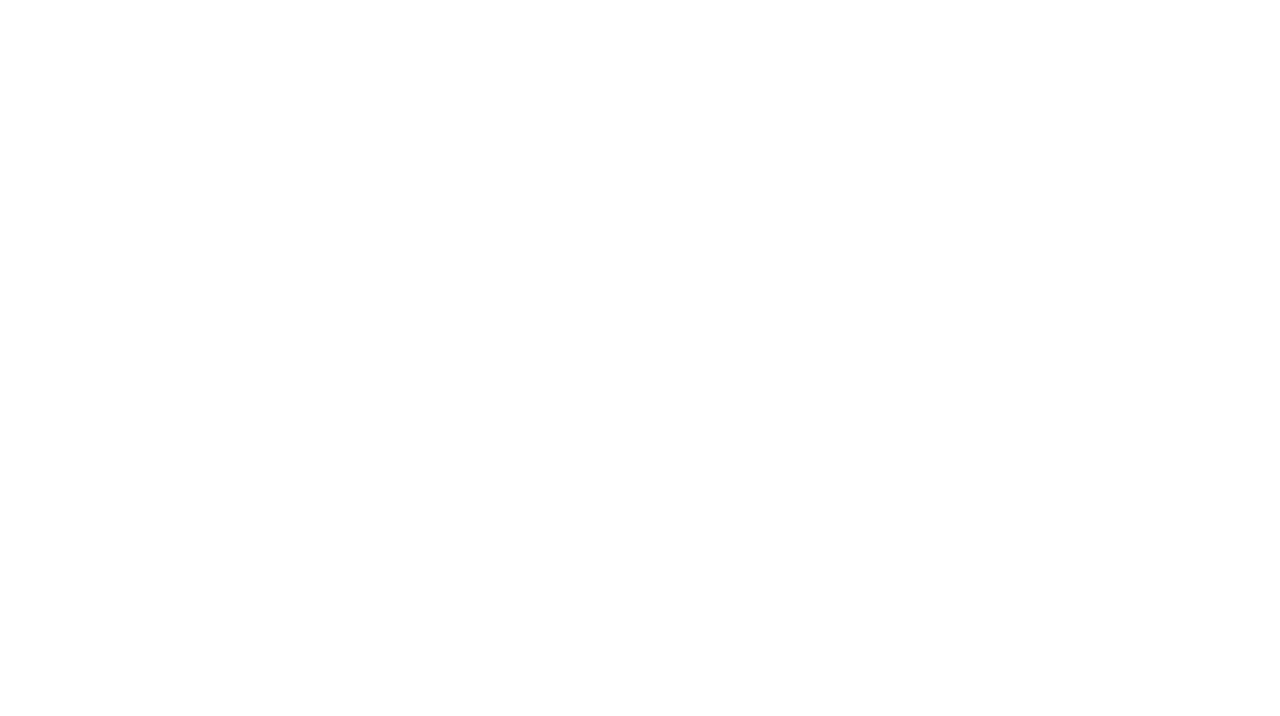
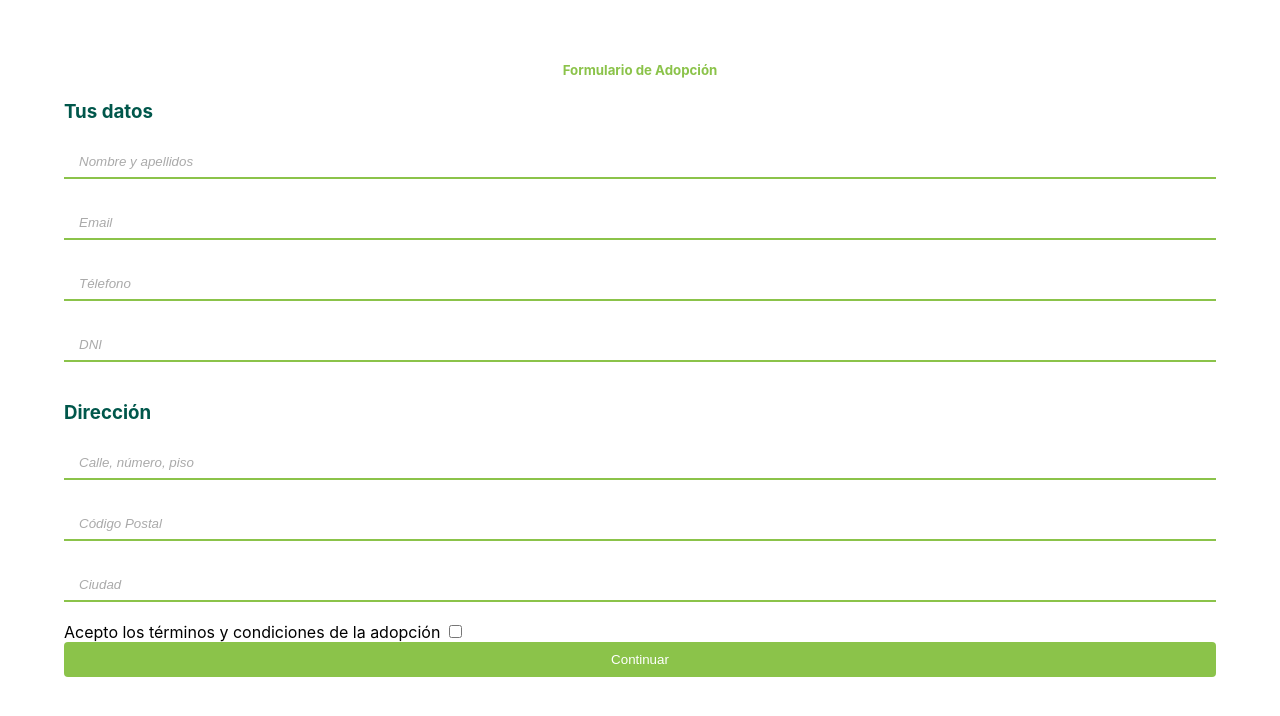
Before and after one commit to mariomartin27/TrabajoFinal-Protectora, a React (Create React App) app: page /Formulario in a window 1280 px wide. Before the commit this address had no page. Shown: the top 716 px of the page. Built offline with nearby package versions, Linux system fonts and the light colour scheme.

Commit message:
formulario

```diff
--- a/src/App.js
+++ b/src/App.js
@@ -1,12 +1,17 @@
 import './App.css';
 import {BrowserRouter, Routes, Route} from 'react-router-dom'
+import { useState } from "react";
 import { Home } from './components/Pages/Home/Home';
 import { SeccionMapa } from './components/Pages/SeccionMapa/SeccionMapa';
 import { SeccionAnimales } from './components/Pages/SeccionAnimales/SeccionAnimales';
 import { SeccionPerfil } from './components/Pages/SeccionPerfil/SeccionPerfil';
 import { SeccionOtrosServicios } from './components/Pages/SeccionOtrosServicios/SeccionOtrosServicios';
+import { Formulario } from './components/Formulario/Formulario';
+import { Formulario2 } from './components/Formulario/Formulario2';
+import { Formulario3 } from './components/Formulario/Formulario3';
 
 function App() {
+
   return (
     <>
       <BrowserRouter>
@@ -16,6 +21,9 @@ function App() {
         <Route path = "/Adopcion" element= {<SeccionAnimales/>} />
         <Route path = "/Perfil" element= {<SeccionPerfil/>} />
         <Route path = "/OtrosServicios" element= {<SeccionOtrosServicios/>} />
+        <Route path = "/Formulario" element= {<Formulario/>}/>
+        <Route path = "/Formulario2" element= {<Formulario2/>}/>
+        <Route path = "/Formulario3" element= {<Formulario3/>}/>
         </Routes>
       </BrowserRouter>
          </>
--- a/src/components/Formulario/Formulario.jsx
+++ b/src/components/Formulario/Formulario.jsx
@@ -132,3 +132,6 @@ export const Formulario = ({statusAdop}) => {
 };
 
 export default Formulario;
+
+
+//Comentario para pushear
```
Also changed, not shown: src/components/InfoFormulario/InfoFormulario.jsx (added, +8 -0 lines).
